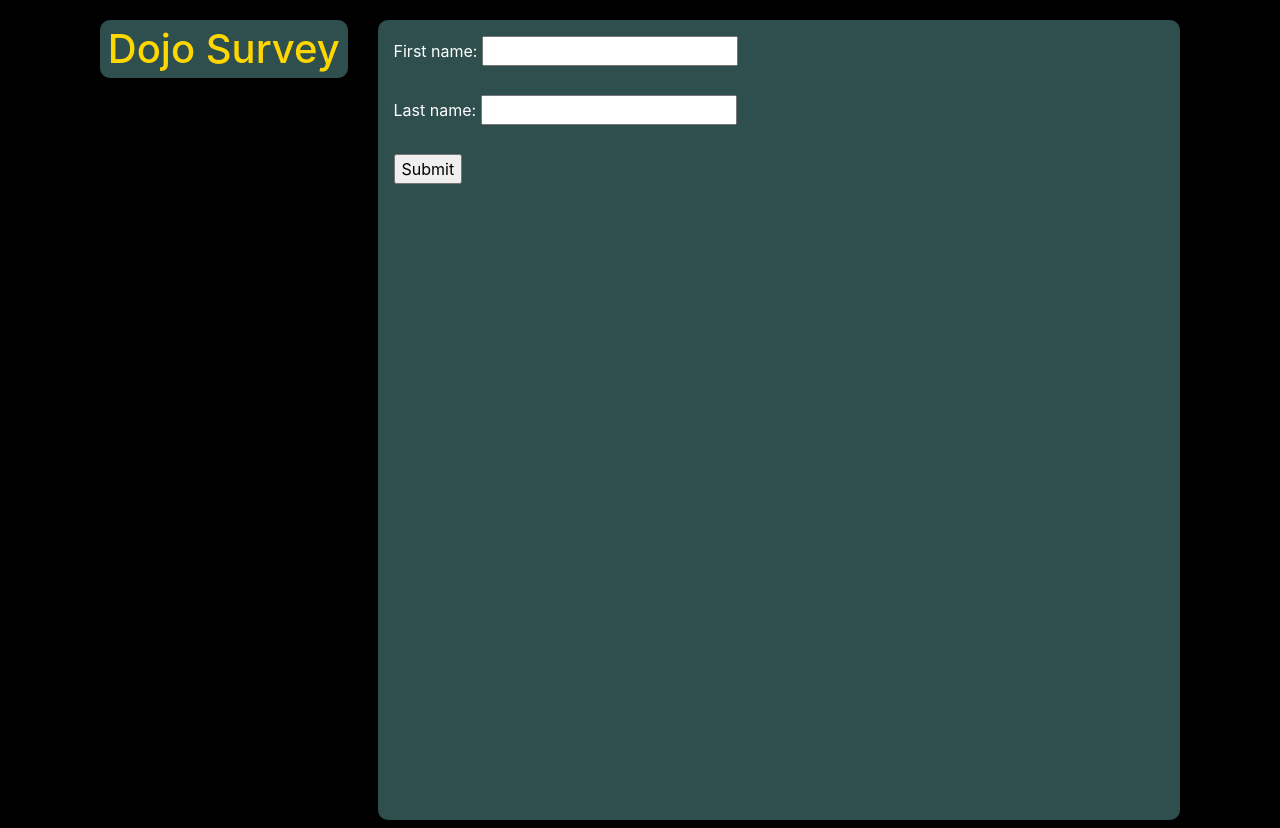
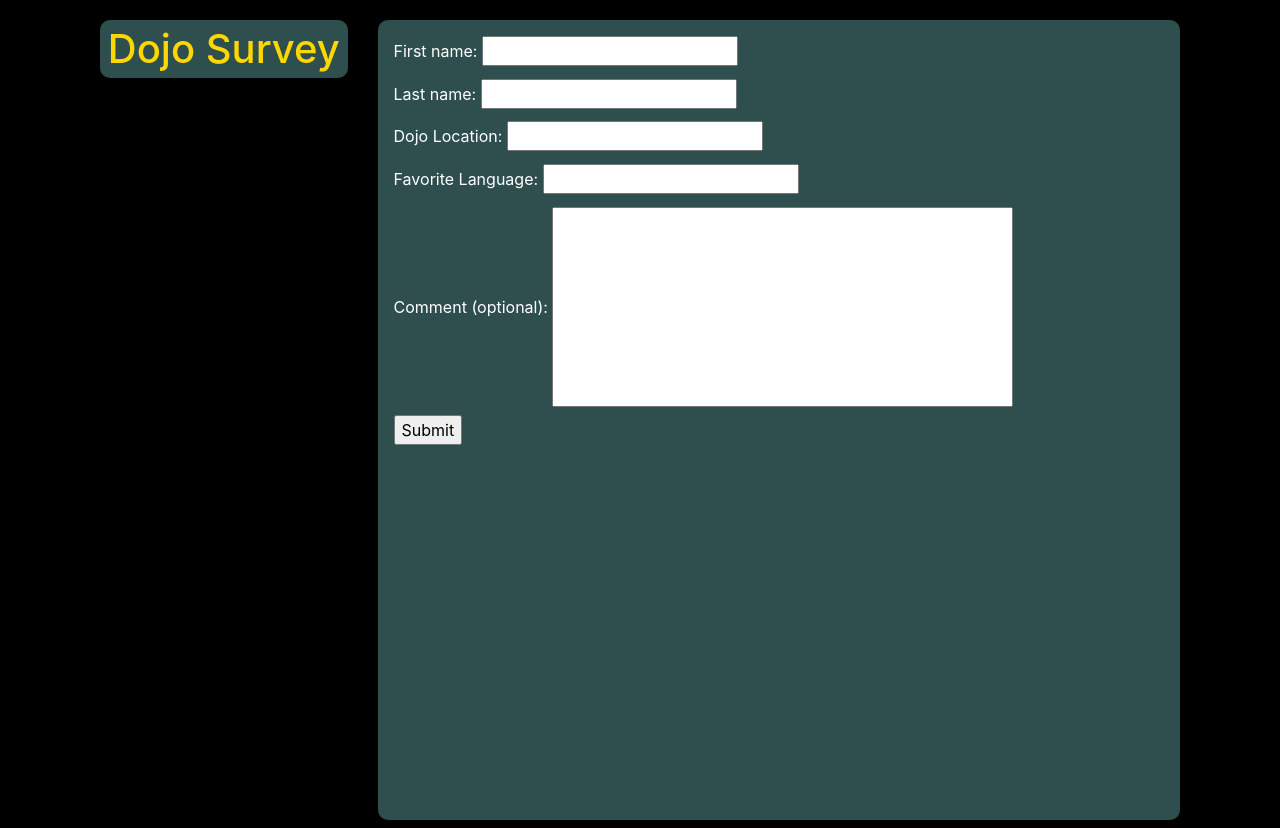
Before and after one commit to vircabading/coding_dojo_python_stack_flask_fundamentals_dojo_survey, a Flask app: page / in a window 1280 px wide. Shown: the part 56-884 px from the top of the page. Run offline with Flask 2, Linux system fonts and the light colour scheme; some libraries are stand-ins or nearby versions.

Commit message:
add comments input

```diff
--- a/static/css/style.css
+++ b/static/css/style.css
@@ -31,7 +31,9 @@ form {
     padding: 2%;
 }
 
-
+form>* {
+    margin-bottom: 1%;
+}
 
 .enter-selection-button {
     background-color: indianred;
--- a/templates/index.html
+++ b/templates/index.html
@@ -46,10 +46,26 @@
           <div class="col-md-9">
             <!-- **** Form ******** -->
             <form action='/get_survey' method='post'>
-              <label for=" fname">First name:</label>
-              <input type="text" id="fname" name="fname"><br><br>
-              <label for="lname">Last name:</label>
-              <input type="text" id="lname" name="lname"><br><br>
+              <div>
+                <label for=" f-name">First name:</label>
+                <input type="text" id="f-name" name="f-name">
+              </div>
+              <div>
+                <label for="l-name">Last name:</label>
+                <input type="text" id="l-name" name="l-name">
+              </div>
+              <div>
+                <label for="location">Dojo Location:</label>
+                <input type="text" id="location" name="location">
+              </div>
+              <div>
+                <label for="fav-language">Favorite Language:</label>
+                <input type="text" id="fav-language" name="fav-language">
+              </div>
+              <div>
+                <label for="comment">Comment (optional):</label>
+                <input type="text" id="comment" name="comment" size="40" style="height: 200px">
+              </div>
               <input type="submit" value="Submit">
             </form>
           </div>
```
